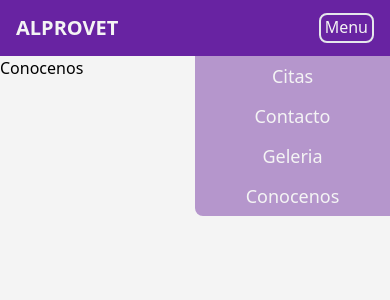
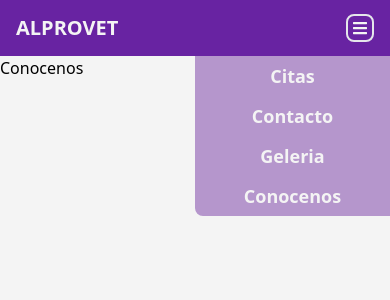
Before and after one commit to ChavezJuanC/ALPROVET_WEB, a React (Vite) app: page /conocenos in a window 390 px wide. Shown: the top 300 px of the page. Built offline with nearby package versions, Linux system fonts and the light colour scheme.

Commit message:
IconsAdded

```diff
--- a/package.json
+++ b/package.json
@@ -12,6 +12,7 @@
   "dependencies": {
     "react": "^18.3.1",
     "react-dom": "^18.3.1",
+    "react-icons": "^5.3.0",
     "react-router-dom": "^6.28.0"
   },
   "devDependencies": {
--- a/src/App.jsx
+++ b/src/App.jsx
@@ -43,9 +43,11 @@ export default App;
 //add routing to mobile navbar
 
 //PENDING//
+//add servicios route for mobile routing
 //start with homepage
+//create hero section
+
 //find a maps service
-//create hero section
 //create service content section
 //create location and contact contact section
 //create footer section
--- a/src/Components/LightSwitch.jsx
+++ b/src/Components/LightSwitch.jsx
@@ -1,5 +1,6 @@
 import React, { useContext } from "react";
 import { ThemeContext } from "../theme/ThemeProvider";
+import { RiSunFill, RiMoonFill } from "react-icons/ri";
 
 function LightSwitch() {
     const { theme, setTheme } = useContext(ThemeContext);
@@ -10,15 +11,14 @@ function LightSwitch() {
 
     return (
         <button
-            className={`border-2 rounded-full w-8 ${
-                theme ? "border-softWhite" : "border-slate-950"
+            className={`border-2 rounded-full w-9  flex items-center px-1 border-softWhite ${
+                theme ? "justify-start" : "justify-end"
             }`}
             onClick={() => {
                 toggleLights();
-                console.log(theme);
             }}
         >
-            {theme ? <>I</> : <>O</>}
+            {theme ? <RiMoonFill /> : <RiSunFill className="text-softWhite" />}
         </button>
     );
 }
--- a/src/Components/MobileMenu.jsx
+++ b/src/Components/MobileMenu.jsx
@@ -1,5 +1,5 @@
 import React from "react";
-import { Link, useNavigate } from "react-router-dom";
+import { useNavigate } from "react-router-dom";
 
 function MobileMenu({ handleClickedOption }) {
     const navigate = useNavigate();
@@ -7,7 +7,7 @@ function MobileMenu({ handleClickedOption }) {
     return (
         <div className="w-1/2 absolute right-0 top-14 text-center bg-CusotmPurpleLight text-lg text-softWhite rounded-bl-lg md:hidden">
             <div
-                className="py-1.5 active:bg-CustomPurple"
+                className="py-1.5 active:bg-CustomPurple font-semibold"
                 onClick={() => {
                     handleClickedOption(false);
                     navigate("/citas");
@@ -17,7 +17,7 @@ function MobileMenu({ handleClickedOption }) {
             </div>
 
             <div
-                className="py-1.5 active:bg-CustomPurple"
+                className="py-1.5 active:bg-CustomPurple font-semibold"
                 onClick={() => {
                     handleClickedOption(false);
                     navigate("/contacto");
@@ -27,7 +27,7 @@ function MobileMenu({ handleClickedOption }) {
             </div>
 
             <div
-                className="py-1.5 active:bg-CustomPurple"
+                className="py-1.5 active:bg-CustomPurple font-semibold"
                 onClick={() => {
                     handleClickedOption(false);
                     navigate("/citas");
@@ -36,7 +36,7 @@ function MobileMenu({ handleClickedOption }) {
                 Geleria
             </div>
             <div
-                className="py-1.5 active:bg-CustomPurple"
+                className="py-1.5 active:bg-CustomPurple font-semibold"
                 onClick={() => {
                     handleClickedOption(false);
                     navigate("/citas");
--- a/src/Components/NavBar.jsx
+++ b/src/Components/NavBar.jsx
@@ -3,6 +3,7 @@ import { Link } from "react-router-dom";
 import LightSwitch from "./LightSwitch";
 import { ThemeContext } from "../theme/ThemeProvider";
 import MobileMenu from "./MobileMenu";
+import { FaBars } from "react-icons/fa";
 
 function NavBar() {
     const { theme } = useContext(ThemeContext);
@@ -13,14 +14,14 @@ function NavBar() {
     }
 
     return (
-        <div className="flex justify-between items-center h-14 p-0 bg-CustomPurple ">
+        <div className="flex justify-between items-center h-14 p-0 bg-CustomPurple">
             <div className="sm:ml-8 ml-4 text-xl font-bold text-softWhite">
                 <Link to={"/"}>ALPROVET</Link>
             </div>
             <div
-                className={`hidden sm:flex pr-8 text-xl font-semibold ${
-                    theme ? "text-softWhite" : "text-slate-950"
-                }`}
+                className={
+                    "hidden sm:flex pr-8 text-xl font-semibold text-white"
+                }
             >
                 <Link to={"/citas"}>
                     <div className="mx-4">Citas</div>
@@ -37,14 +38,12 @@ function NavBar() {
                 <LightSwitch />
             </div>
             <div
-                className={`border-2 rounded-lg flex sm:hidden hover:cursor-pointer mr-4 pb-0.5 px-1 ${
-                    theme ? "text-softWhite" : "text-slate-950"
-                }`}
+                className="border-2 rounded-lg flex sm:hidden hover:cursor-pointer mr-4 py-1 px-1 text-softWhite"
                 onClick={() => {
                     setShowMobileMenu(!showMobileMenu);
                 }}
             >
-                Menu
+                <FaBars />
             </div>
             {showMobileMenu && (
                 <MobileMenu handleClickedOption={handleClickedOption} />
```
Also changed, not shown: 1 other file (tests, documents, lock files or other folders).
